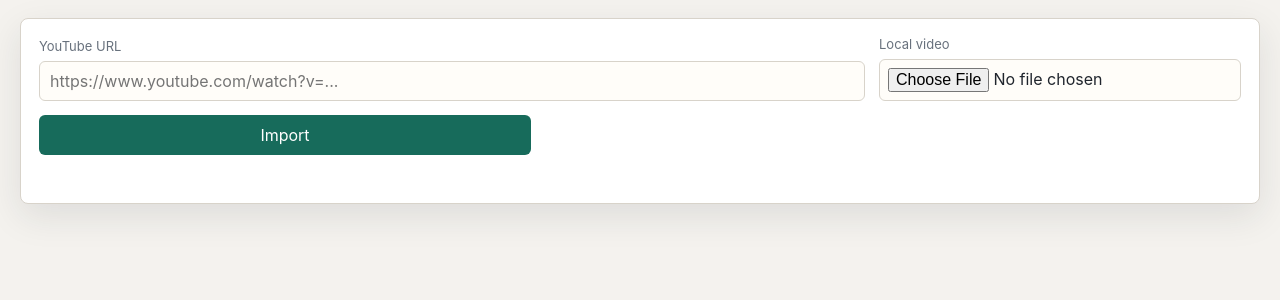
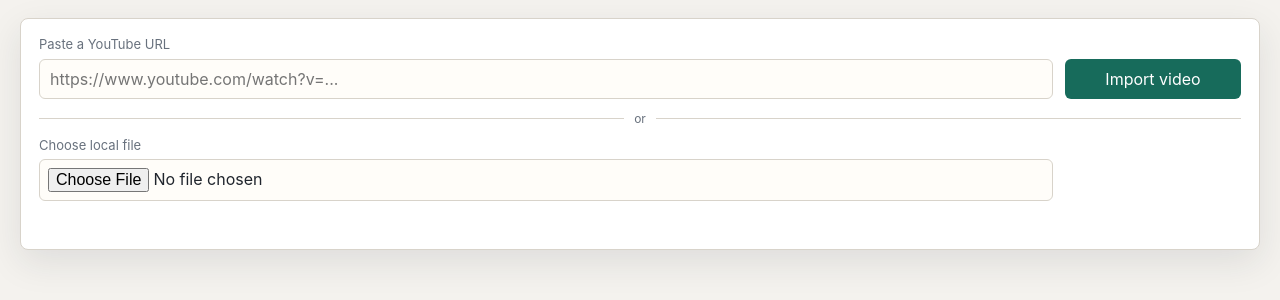
Before and after one commit to santiRostan/TabCapture, a Flask app: page / in a window 1280 px wide. Shown: the part 83-383 px from the top of the page. Run offline with Flask 3, Linux system fonts and the light colour scheme.

Commit message:
some fixes ui

```diff
--- a/static/styles.css
+++ b/static/styles.css
@@ -64,11 +64,48 @@ input {
   padding: 18px;
 }
 
-.import-grid {
+.import-form {
   display: grid;
-  grid-template-columns: minmax(220px, 1fr) minmax(220px, 320px) auto;
-  gap: 14px;
+  gap: 12px;
+}
+
+.import-primary-row {
+  display: grid;
+  grid-template-columns: minmax(260px, 1fr) 176px;
+  gap: 12px;
   align-items: end;
+}
+
+.import-button {
+  min-height: 40px;
+  width: 100%;
+}
+
+.import-divider {
+  display: flex;
+  align-items: center;
+  gap: 10px;
+  color: var(--muted);
+  font-size: 12px;
+}
+
+.import-divider::before,
+.import-divider::after {
+  content: "";
+  height: 1px;
+  flex: 1;
+  background: var(--line);
+}
+
+.import-secondary-row {
+  display: grid;
+  grid-template-columns: minmax(260px, 1fr) 176px;
+  gap: 12px;
+  align-items: end;
+}
+
+.import-secondary-row .file-field {
+  grid-column: 1 / 2;
 }
 
 .workspace {
--- a/templates/index.html
+++ b/templates/index.html
@@ -17,16 +17,23 @@
       </header>
 
       <section class="panel import-panel" id="importPanel">
-        <form id="importForm" class="import-grid">
-          <label class="field field-wide">
-            <span>YouTube URL</span>
-            <input id="youtubeUrl" name="url" type="url" placeholder="https://www.youtube.com/watch?v=..." autocomplete="off">
-          </label>
-          <label class="field file-field">
-            <span>Local video</span>
-            <input id="localFile" name="file" type="file" accept="video/mp4,video/quicktime,video/webm,video/x-matroska">
-          </label>
-          <button class="primary-button" type="submit">Import</button>
+        <form id="importForm" class="import-form">
+          <div class="import-primary-row">
+            <label class="field">
+              <span>Paste a YouTube URL</span>
+              <input id="youtubeUrl" name="url" type="url" placeholder="https://www.youtube.com/watch?v=..." autocomplete="off">
+            </label>
+            <button class="primary-button import-button" type="submit">Import video</button>
+          </div>
+
+          <div class="import-divider"><span>or</span></div>
+
+          <div class="import-secondary-row">
+            <label class="field file-field">
+              <span>Choose local file</span>
+              <input id="localFile" name="file" type="file" accept="video/mp4,video/quicktime,video/webm,video/x-matroska">
+            </label>
+          </div>
         </form>
         <p class="status-line" id="importStatus"></p>
       </section>
@@ -34,11 +41,11 @@
       <section class="workspace hidden" id="workspace">
         <section class="panel preview-panel">
           <div class="preview-toolbar">
-            <label class="field compact">
-              <span>Preview second</span>
-              <input id="previewTime" type="number" min="0" step="1" value="0">
-            </label>
-            <button class="secondary-button" id="refreshPreview" type="button">Refresh frame</button>
+            <div class="preview-copy">
+              <strong>Crop preview</strong>
+              <span>Shows the frame at Start; new imports begin near the middle to skip black intro frames.</span>
+            </div>
+            <button class="secondary-button" id="refreshPreview" type="button">Update preview</button>
             <div class="crop-readout">
               <span id="cropReadout">Crop 0% - 46%</span>
             </div>
@@ -115,10 +122,17 @@
             <span class="status-line" id="extractStatus"></span>
           </div>
 
+          <section class="result-panel hidden" id="resultPanel" tabindex="-1">
+            <div>
+              <strong id="resultTitle">PDF ready</strong>
+              <p id="resultMeta">Your tablature PDF is ready to review.</p>
+            </div>
+            <a id="resultPdfLink" class="primary-button result-button" href="#" target="_blank" rel="noreferrer">Open PDF</a>
+          </section>
+
           <section class="job-panel hidden" id="jobPanel">
             <div class="job-header">
               <strong id="jobPhase">Queued</strong>
-              <a id="pdfLink" class="secondary-button hidden" href="#" target="_blank" rel="noreferrer">Open PDF</a>
             </div>
             <div class="stats-grid" id="statsGrid">
               <span>Checked <strong id="statChecked">0</strong></span>
```
Also changed, not shown: other parts of static/styles.css (+61 -3 lines), static/app.js (+44 -13 lines).
